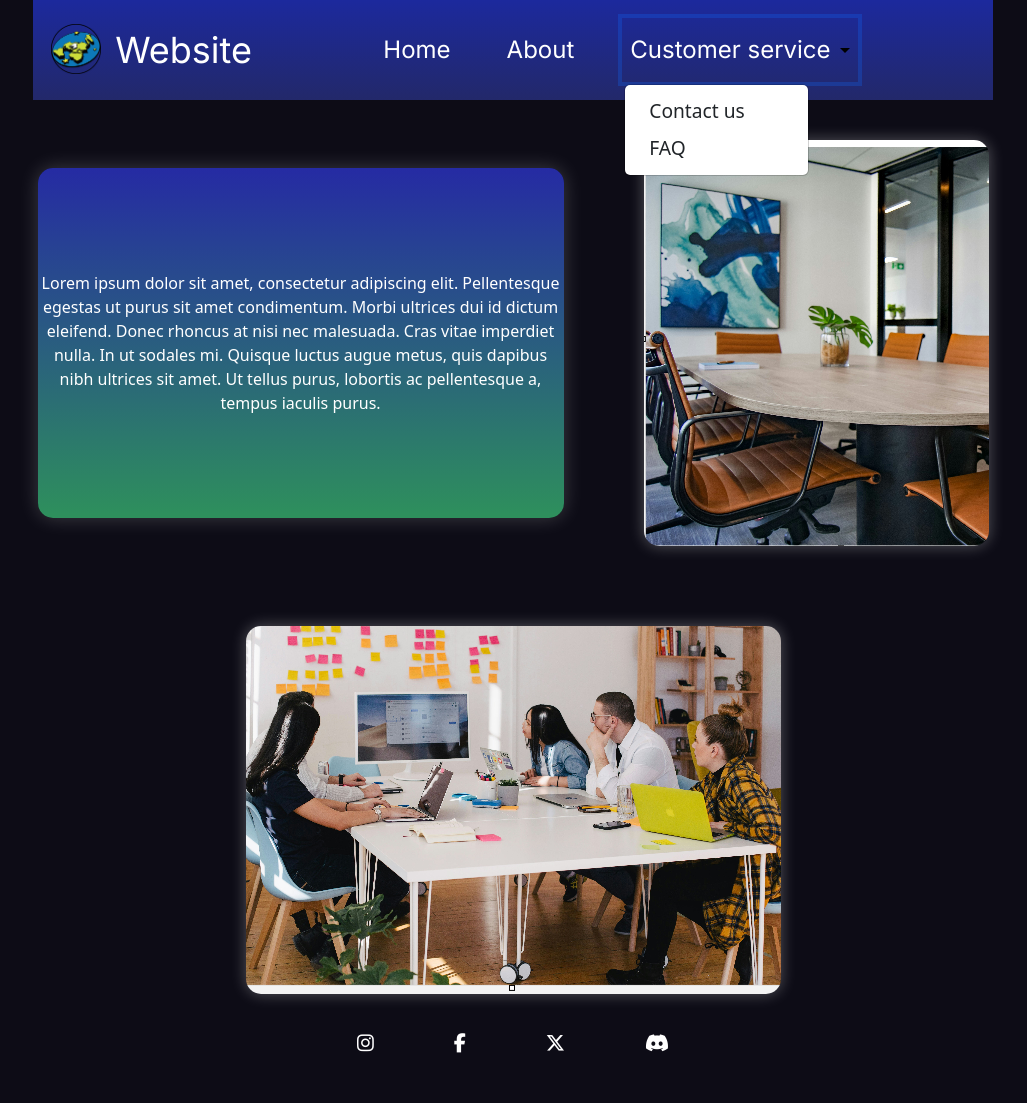
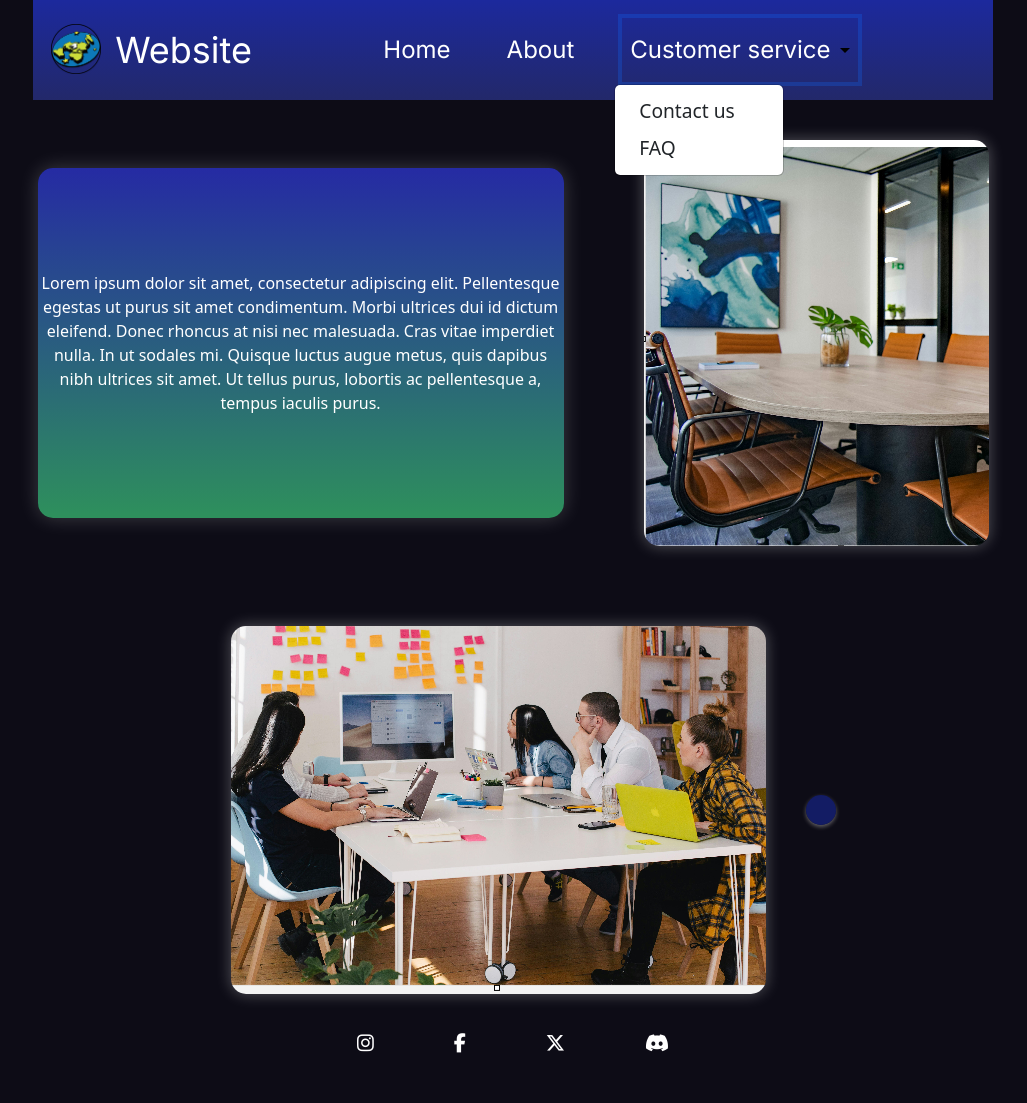
Before and after one commit to OAnsaharju/static_webpage, a PHP site: page /pages/about.html in a window 1280 px wide, after a click on "Customer service". Shown: the whole page, without its empty margins (127-1154 px from the left). Run offline with PHP 8.4, Linux system fonts and the light colour scheme.

Commit message:
about page muokkausta

```diff
--- a/pages/about.html
+++ b/pages/about.html
@@ -1,11 +1,10 @@
+<!-- about.html -->
+
 <!DOCTYPE html>
 <html lang="en">
   <head>
     <meta charset="UTF-8" />
     <meta name="viewport" content="width=device-width, initial-scale=1.0" />
-    <meta name = "description" content = "About us and our website"/>
-    <meta name = "keywords" content = "School, Website, HAMK, HTML, CSS, About us"/>
-    <meta name = "author" content = "Otto Ansaharju, Aku Ihamäki, Lauri Uusimäki"/>
     <title>About</title>
 
     <link
@@ -39,7 +38,7 @@
   <body>
     <!-- Navbar -->
     <nav class="navbar navbar-expand-lg">
-      <a href="..\#" class="navbar-brand mb-0 h1">
+      <a href="#" class="navbar-brand mb-0 h1">
         <span class="logo">
           <img
             class="d-inline-block align-top"
@@ -114,10 +113,11 @@
       </p>
       <img class="about-image" src="../images/kuva1.png" alt="Kuva 1" />
       <img class="about-image" src="../images/kuva2.png" alt="Kuva 2" />
+
+      <!-- Lisää pieni nappula tähän -->
+      <button class="small-button"></button>
     </div>
 
-
-    <!-- Footer -->
     <footer class="footer">
       <div class="footer-container">
         <a
--- a/styles/about.css
+++ b/styles/about.css
@@ -57,10 +57,6 @@ body {
   line-height: 2;
 }
 
-.nav-link :hover {
-  color: orange;
-}
-
 .navbarfont {
   color: #fff;
   font-family: Inter, sans-serif;
@@ -68,7 +64,6 @@ body {
   font-style: normal;
   font-weight: 400;
   line-height: 2;
-  transition: 0.5s;
 }
 
 .navbar-toggler-icon {
@@ -84,22 +79,13 @@ body {
   border: none;
 }
 
-.dropdown-item {
-  margin: 10px;
-  transition: 5ms;
-}
-
-.dropdown-menu {
-  padding-right: 15px;
-  margin: 10px;
-}
-.dropdown-menu a:hover {
-  color: rgb(226, 147, 1);
-}
-
 .collapse.show {
-  background: #111859;
-  transition: 0.5s;
+  background: linear-gradient(
+    180deg,
+    #1c299d 0%,
+    rgba(65, 81, 226, 0.41) 99.99%,
+    rgba(217, 217, 217, 0) 100%
+  );
 }
 
 .collapse:not(.show) {
@@ -112,7 +98,7 @@ body {
   margin: 5%;
 }
 
-/* End of Navbar */
+/* Navbar end */
 
 .about-text {
   display: flex;
@@ -144,24 +130,31 @@ body {
   box-shadow: 0 0 15px rgba(255, 255, 255, 0.3);
 }
 
-.about-button {
-  background-color: #1c299d;
-  color: white;
-  border: none;
-  padding: 10px 20px;
-  text-align: center;
-  text-decoration: none;
-  display: inline-block;
-  font-size: 16px;
-  margin: 10px;
-  cursor: pointer;
-  border-radius: 5px;
-  transition: background-color 0.3s, transform 0.3s;
+.about-image:nth-of-type(1) {
+  background-image: url('images/kuva1.png');
 }
 
-.about-button:hover {
-  background-color: #2e5cff;
-  transform: scale(1.1);
+.about-image:nth-of-type(2) {
+  background-image: url('images/kuva1.png');
+}
+
+.about-image:nth-of-type(3) {
+  background-image: url('images/kuva2.png');
+}
+
+.small-button {
+  width: 30px;
+  height: 30px;
+  background-color: #141f74d5;
+  border: none;
+  border-radius: 50%;
+  cursor: pointer;
+  box-shadow: 0 2px 4px rgba(196, 192, 192, 0.479);
+  transition: box-shadow 0.3s ease;
+}
+
+.small-button:hover {
+  box-shadow: 0 4px 8px rgba(88, 88, 88, 0.336);
 }
 
 .footer {
@@ -188,7 +181,6 @@ body {
 }
 
 @media all and (max-width: 630px) {
-  /* Navbar */
   .navbar {
     width: 100%;
   }
@@ -200,15 +192,8 @@ body {
   }
 
   .title {
-    color: #fff;
-    font-family: Inter, sans-serif;
-    font-size: 26px;
-    font-style: normal;
-    font-weight: 400;
-    line-height: 2.2;
+    font-size: 24px;
   }
-
-  /* End of Navbar */
 
   .about-image {
     max-width: 60%;
```
